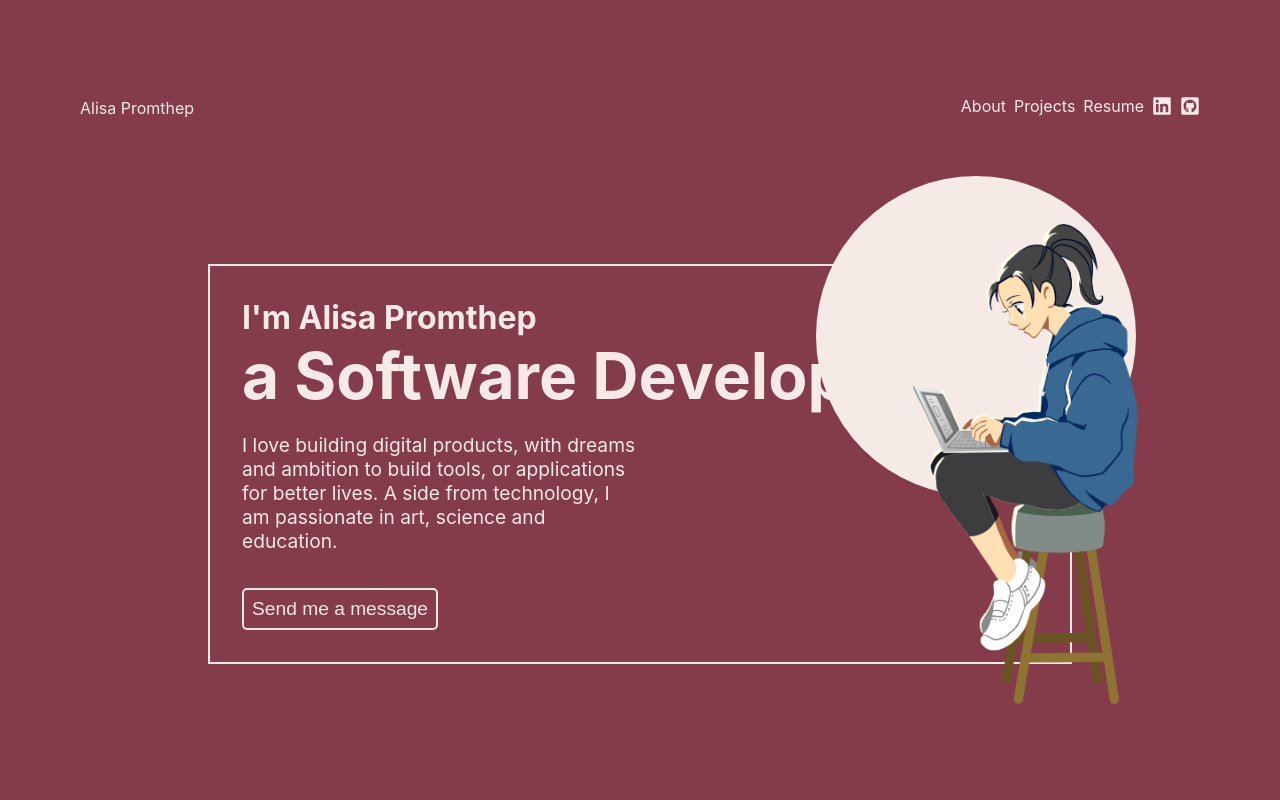
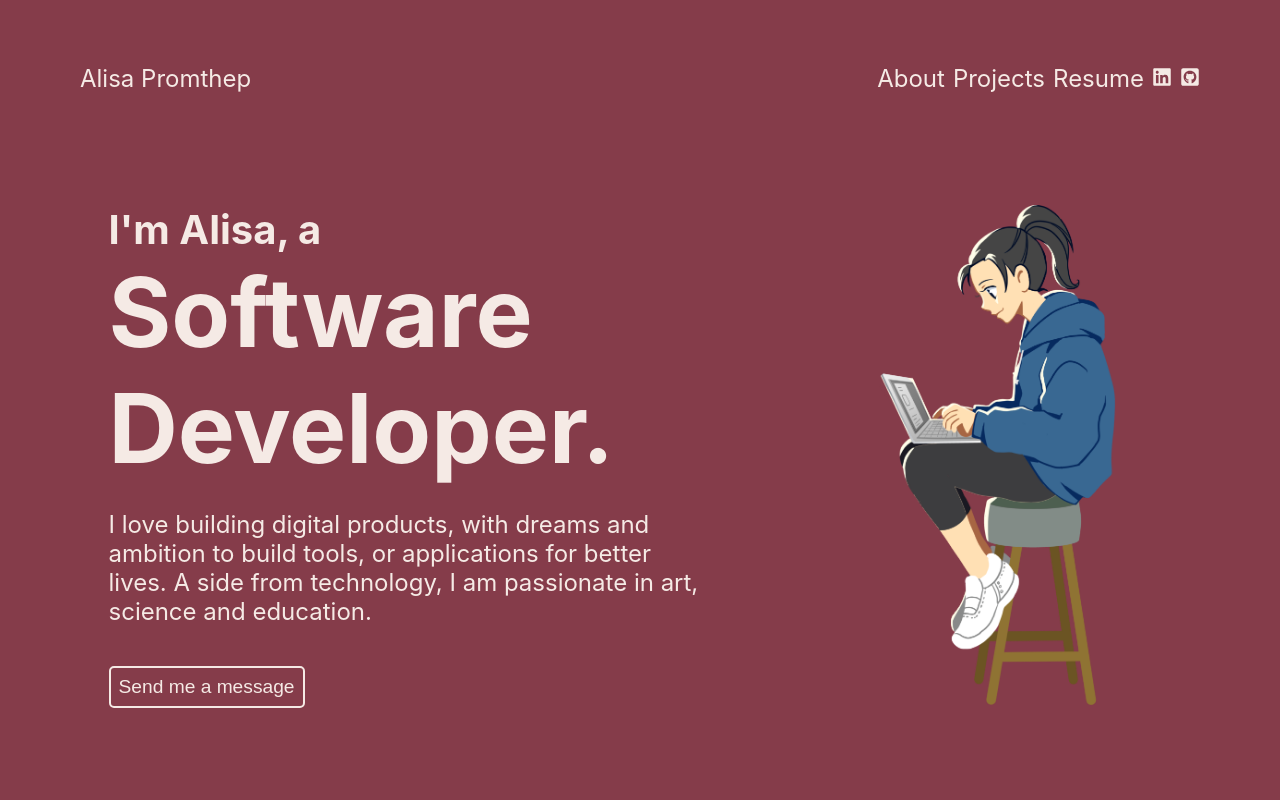
Before and after one commit to alisapromthep/portfolioV2, a React (Create React App) app: page / in a window 1280 px wide. Shown: the top 800 px of the page. Built offline with nearby package versions, Linux system fonts and the light colour scheme.

Commit message:
fixed hero section, responsive design

```diff
--- a/src/App.js
+++ b/src/App.js
@@ -33,7 +33,7 @@ function App() {
       handleScrollToProject={handleScrollToProject}/>
       <main>
         <Hero handleScrollToConnect={handleScrollToConnect}/>
-        <Aboutme aboutRef={aboutRef}/>
+        {/* <Aboutme aboutRef={aboutRef}/> */}
         <Projectsection projectRef={projectRef}/>
         <Connect connectRef={connectRef} />
       </main>
--- a/src/components/Hero/Hero.js
+++ b/src/components/Hero/Hero.js
@@ -6,17 +6,14 @@ const Hero = ({handleScrollToConnect}) => {
     return (
         <section className='hero'>
             <div className='hero__textbox'>
-                <h1 className='hero__headline--smaller'>I'm Alisa Promthep</h1>
-                <h2 className='hero__headline'>a Software Developer</h2>
+                <h1 className='hero__headline'>
+                    <span className='hero__headline--smaller'>I'm Alisa, a </span>Software Developer.</h1>
                 <p className='hero__tagline'>I love building digital products, with dreams and ambition to build tools, or applications for better lives. A side from technology, I am passionate in art, science and education. </p>
                 <button className='hero__button'
                 onClick={handleScrollToConnect}
                 >Send me a message</button>
             </div>
-            <div className='hero__img-container'>
-                <Apwork className='hero__img'/>
-                <div className='hero__circle'></div>
-            </div>
+            <Apwork className='hero__img'/>
         </section>
     )
 }
--- a/src/components/Hero/Hero.scss
+++ b/src/components/Hero/Hero.scss
@@ -3,23 +3,26 @@
 
 .hero {
     height: 100vh;
+    max-width: 35rem;
     @include mobile-padding;
 
     @include tablet {
         @include tablet-padding;
-        height: 80vh;
+        max-width: 60rem;
+        display: flex;
+        justify-content: space-between;
     }
     @include desktop {
-        width: 60rem;
+        max-width: none;
+        width: 100%;
+        justify-content: space-around;
     }
 
     &__textbox{
-        position: relative;
-        border: 2px solid $primaryLight;
-        padding: 2rem;
 
         @include tablet{
-            width: 100%;
+            width: 50%;
+            height: 100%;
         }
     }
 
@@ -30,53 +33,39 @@
         @include tablet {
             font-size: 4rem;
             margin-top: 0;
+            max-width: 40rem;
+        }
 
+        @include desktop {
+            font-size: 6rem;
+            max-width: none;
         }
 
         &--smaller{
             font-size: 2rem;
             margin: 0;
+            display: block;
+
+            @include desktop {
+                font-size: 2.5rem;
+            }
+
         }
     }
     &__tagline {
         @include tablet{
-            width: 50%;
-            font-size: 1.2rem;
-        }
-    }
-
-    &__circle{
-        display: none;
-
-        @include tablet{
-            display: block;
-            position:absolute;
-            top: 11rem;
-            left: 51rem;
-            width: 20rem;
-            height: 20rem;
-            border-radius: 100%;
-            background-color: $primaryLight;
+            width: 100%;
         }
     }
 
     &__img {
-        position: absolute;
         display: none;
 
         @include tablet{
             display:block;
-            width: 20rem;
-            height: 30rem;
-            top: 10rem;
-            right: -8rem;
-            z-index: 1;
         }
 
         @include desktop {
-            top: 14rem;
-            right: 6rem;
-
         }
 
         &-container{
--- a/src/styles/partials/_mixins.scss
+++ b/src/styles/partials/_mixins.scss
@@ -21,7 +21,7 @@
 }
 
 @mixin desktop-padding {
-    padding: 5rem;
+    padding: 3rem 5rem;
 
 }
 
--- a/src/styles/partials/_typography.scss
+++ b/src/styles/partials/_typography.scss
@@ -14,4 +14,8 @@ p, a, li{
     @include tablet {
         font-size: 1rem;
     }
+
+    @include desktop {
+        font-size: 1.5rem;
+    }
 }
```
Also changed, not shown: src/assets/images/ap-work.svg.
